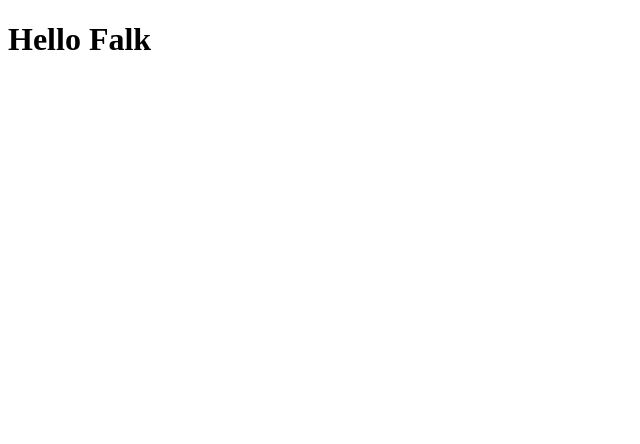
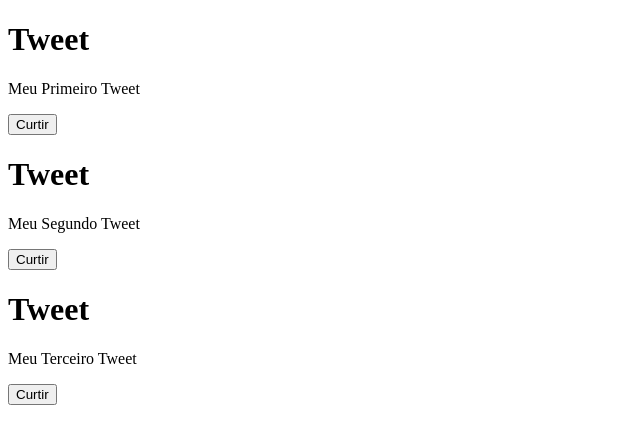
Before and after one commit to felipefalkiner/nlw-10-ignite, a Next.js app in the folder web/: page / in a window 1280 px wide. Shown: the top 444 px of the page, without its empty margins (0-640 px from the left). Built offline with nearby package versions, Linux system fonts and the light colour scheme.

Commit message:
Tweet example to understand React Components

```diff
--- /dev/null
+++ b/web/components/Tweet.tsx
@@ -0,0 +1,9 @@
+export function Tweet(props) {
+    return(
+        <div>
+            <h1>Tweet</h1>
+            <p>{props.text}</p>
+            <button>Curtir</button>
+        </div>
+    )
+}
--- a/web/pages/index.tsx
+++ b/web/pages/index.tsx
@@ -1,5 +1,11 @@
+import { Tweet } from "../components/Tweet";
+
 export default function Home() {
   return (
-    <h1>Hello Falk</h1>
+    <div>
+      <Tweet text="Meu Primeiro Tweet" />
+      <Tweet text="Meu Segundo Tweet" />
+      <Tweet text="Meu Terceiro Tweet" />
+    </div>
   )
 }
```
